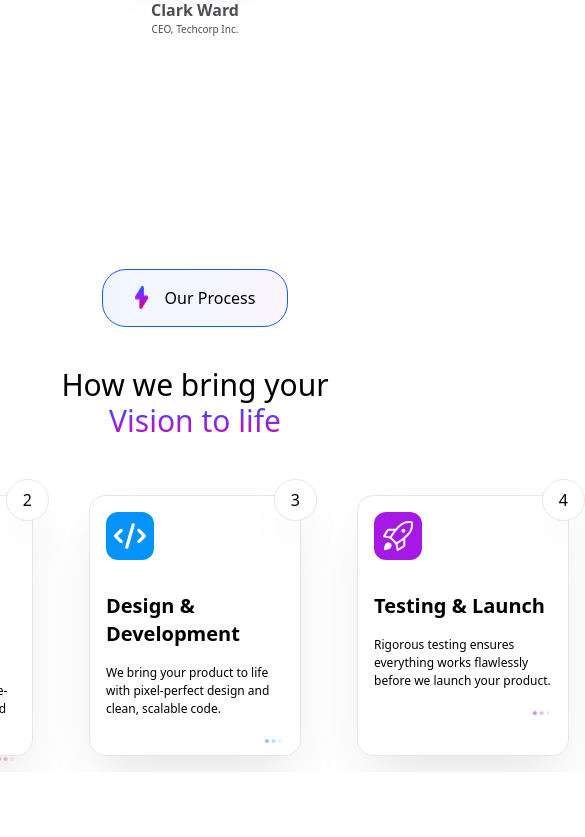
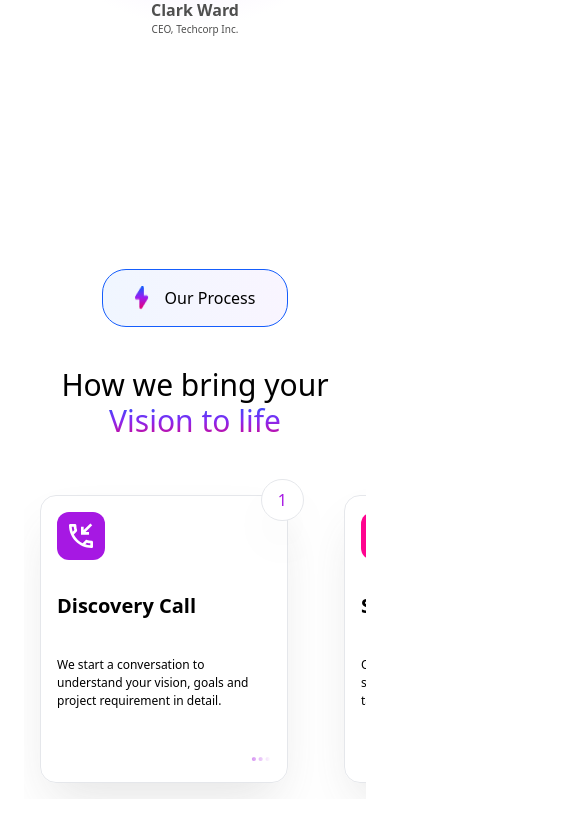
Before and after one commit to xolarie/xolarie-frontend, a React (Vite) app: page / in a window 390 px wide. Shown: the part 3121-3958 px from the top of the page, 585 px wide, since content can reach past the window. Before the commit the page ends 3933 px from the top, so only its background shows below. Built offline with nearby package versions, Linux system fonts and the light colour scheme.

Commit message:
make process responsive on mobile

```diff
--- a/src/components/Process.jsx
+++ b/src/components/Process.jsx
@@ -15,10 +15,10 @@ const Process = () => {
           Vision to life
         </span>{" "}
       </p>
-      <ul className="flex flex-row gap-6 overflow-x-scroll">
+      <ul className="flex flex-row gap-6 overflow-x-auto w-full max-w-full">
         {process.map((item, i) => (
-          <li key={i} className="relative w-[244px] h-[293px] p-4">
-            <h1 className="absolute top-0 right-0 border p-2 px-4 rounded-full shadow-2xl shadow-[#48484826] bg-white">
+          <li key={i} className="relative w-[280px] h-[320px] p-4 flex-shrink-0">
+            <h1 className="absolute top-0 right-0 border  p-2 px-4 rounded-full shadow-2xl shadow-[#48484826] bg-white" style={{ color: item.color }}>
               {i + 1}
             </h1>
             <div className="w-full h-full border rounded-2xl shadow-2xl shadow-[#48484826] p-4">
@@ -26,15 +26,15 @@ const Process = () => {
                 className="text-5xl text-white p-2 rounded-xl"
                 style={{ backgroundColor: item.color }}
               />
-              <h4 className="text-xl font-bold mt-8">{item.step}</h4>
-              <p className="text-[12px] mt-4">{item.description}</p>
+              <h4 className="text-xl font-bold mt-8 h-16">{item.step}</h4>
+              <p className="text-[12px] h-20">{item.description}</p>
               <p
                     style={{ "--c": item.color }}
-  className="
-    text-right font-bold text-2xl
-    bg-[linear-gradient(to_right,var(--c)_0%,var(--c)_80%,transparent_100%)]
-    bg-clip-text text-transparent
-  "
+                        className="
+                          text-right font-bold text-2xl
+                          bg-[linear-gradient(to_right,var(--c)_0%,var(--c)_80%,transparent_100%)]
+                          bg-clip-text text-transparent
+                        "
               >
                 ...
               </p>
```
